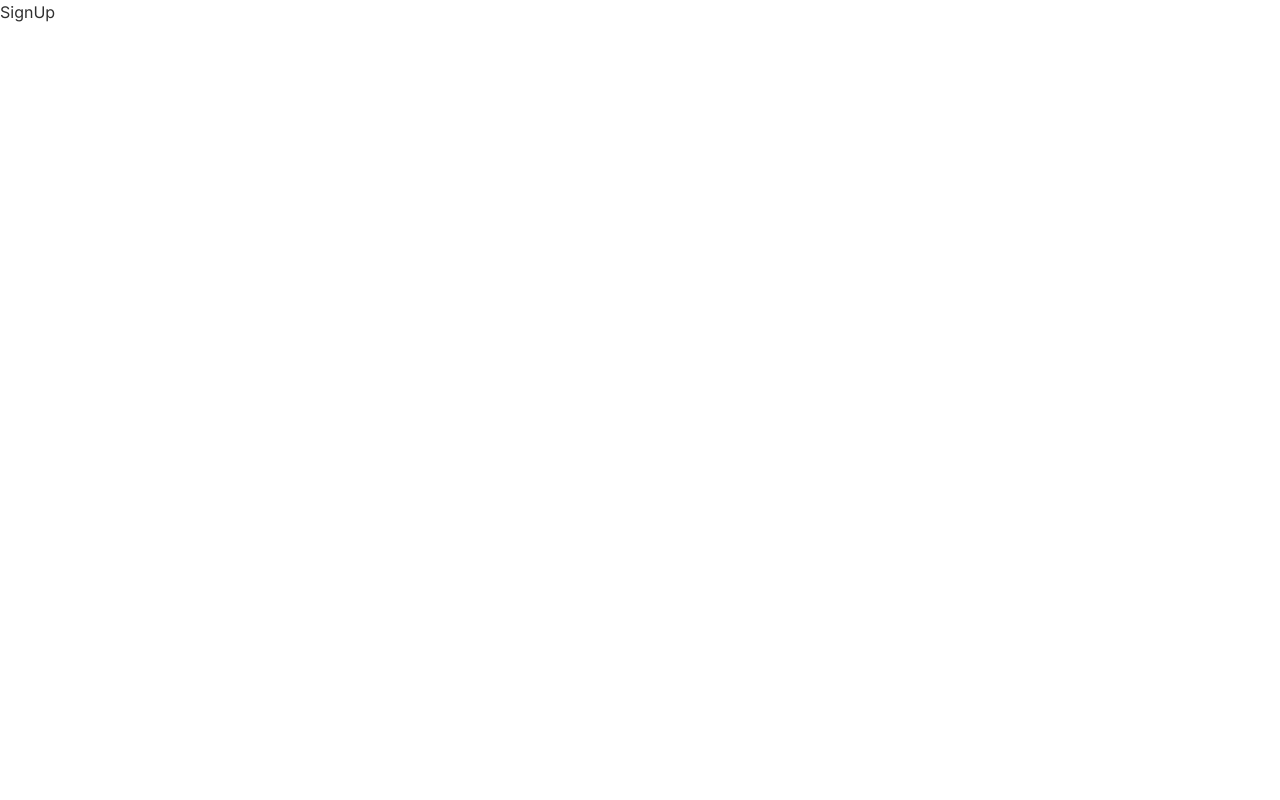
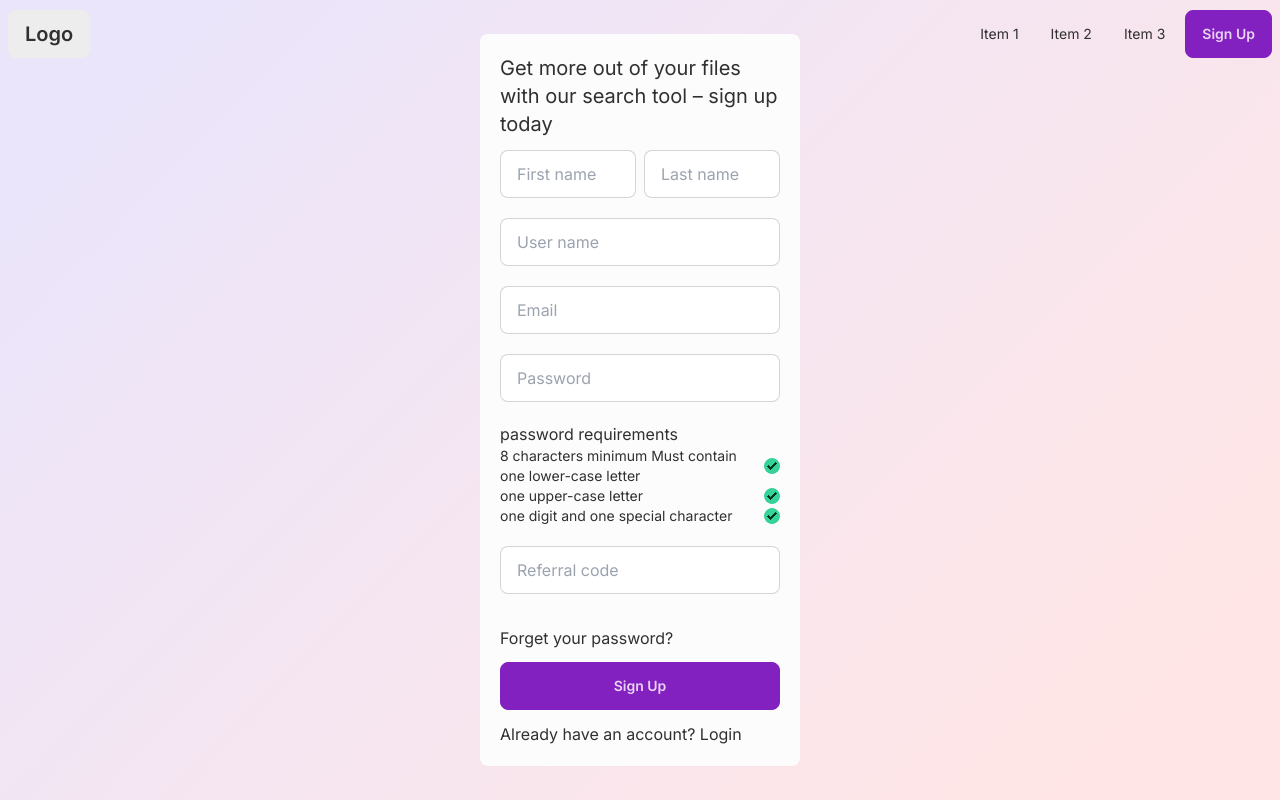
Before and after one commit to rakibul-wdp/askly, a Next.js app: page /signup in a window 1280 px wide. Built offline with nearby package versions, Linux system fonts and the light colour scheme.

Commit message:
create sign up page with basic structure

```diff
--- a/app/login/page.js
+++ b/app/login/page.js
@@ -14,7 +14,7 @@ const Login = () => {
       background: `linear-gradient(134.56deg, rgba(155, 126, 234, 0.2) 10.8%, rgba(255, 127, 127, 0.2) 88.78%)`,
     }}>
       <Navbar />
-      <form onSubmit={handleLoginSubmit} className='absolute bottom-1/2 right-1/2 transform translate-x-1/2 translate-y-1/2 bg-accent p-5 rounded-lg'>
+      <form onSubmit={handleLoginSubmit} className='absolute bottom-1/2 right-1/2 transform translate-x-1/2 translate-y-1/2 bg-accent p-5 rounded-lg w-[25%]'>
         <h2 className='text-xl font-bold mb-3'>Welcome back</h2>
         <input type="text" placeholder="Type here" className="input input-bordered w-full mb-5" />
         <input type="password" placeholder="Type here" className="input input-bordered w-full" />
--- a/app/signup/page.js
+++ b/app/signup/page.js
@@ -1,8 +1,44 @@
+"use client";
+
+import Navbar from '@/components/common/Navbar';
+import Link from 'next/link';
 import React from 'react'
 
 const SignUp = () => {
+  const handleLoginSubmit = (e) => {
+    e.preventDefault();
+  }
+
   return (
-    <div>SignUp</div>
+    <section className='relative h-screen' style={{
+      background: `linear-gradient(134.56deg, rgba(155, 126, 234, 0.2) 10.8%, rgba(255, 127, 127, 0.2) 88.78%)`,
+    }}>
+      <Navbar />
+      <form onSubmit={handleLoginSubmit} className='absolute bottom-1/2 right-1/2 transform translate-x-1/2 translate-y-1/2 bg-accent p-5 rounded-lg w-[25%]'>
+        <h4 className='text-xl mb-3'>Get more out of your files with our search tool – sign up today</h4>
+        <div className='flex items-center justify-center'>
+          <input type="text" placeholder="First name" className="input input-bordered w-full mb-5 mr-1" />
+          <input type="text" placeholder="Last name" className="input input-bordered w-full mb-5 ml-1" />
+        </div>
+        <input type="text" placeholder="User name" className="input input-bordered w-full mb-5" />
+        <input type="password" placeholder="Email" className="input input-bordered w-full mb-5" />
+        <input type="password" placeholder="Password" className="input input-bordered w-full mb-5" />
+        <p>password requirements</p>
+        <div className='flex items-center justify-between text-sm'><p>8 characters minimum Must contain one lower-case letter</p><div className="form-control">
+          <input type="checkbox" checked="checked" className="checkbox checkbox-success checkbox-xs" />
+        </div></div>
+        <div className='flex items-center justify-between text-sm'><p>one upper-case letter</p><div className="form-control">
+          <input type="checkbox" checked="checked" className="checkbox checkbox-success checkbox-xs" />
+        </div></div>
+        <div className='flex items-center justify-between text-sm mb-5'><p>one digit and one special character</p><div className="form-control">
+          <input type="checkbox" checked="checked" className="checkbox checkbox-success checkbox-xs" />
+        </div></div>
+        <input type="text" placeholder="Referral code" className="input input-bordered w-full mb-5" />
+        <p className='my-3'>Forget your password?</p>
+        <input className='btn btn-primary normal-case w-full mb-3' type="submit" value="Sign Up" />
+        <p>Already have an account? <Link href="/login">Login</Link></p>
+      </form>
+    </section>
   )
 }
 
```
